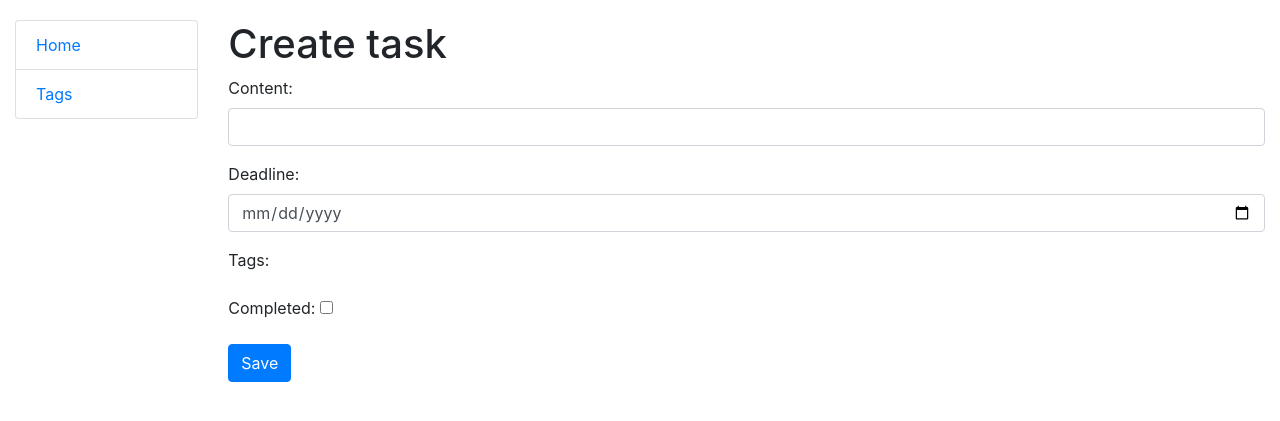
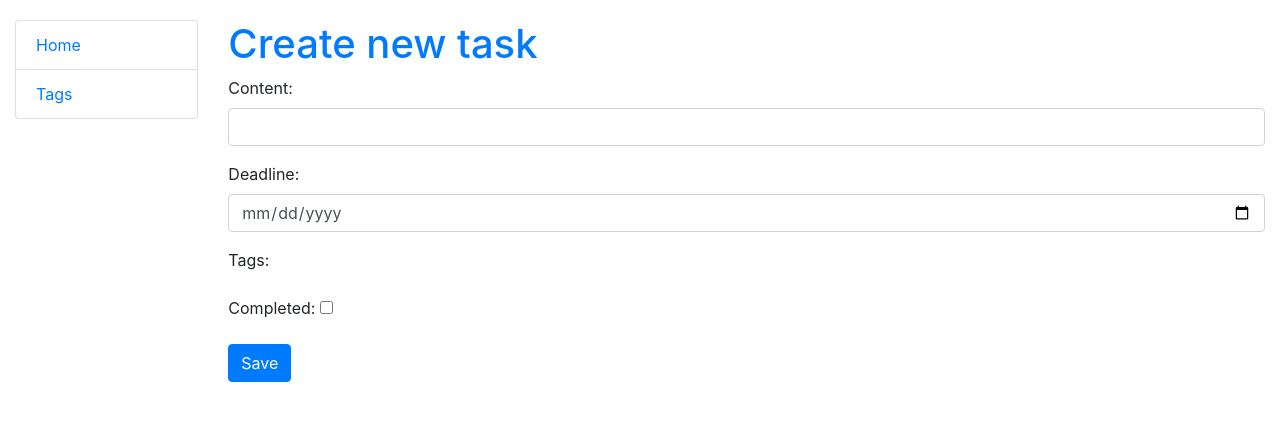
Before and after one commit to yura-hudzovskyi/todo-list, a Django app: page /tasks/create/ in a window 1280 px wide. Shown: the top 421 px of the page. Run offline with Django 4.2, Linux system fonts and the light colour scheme; data that the repository does not hold is empty; some libraries are stand-ins or nearby versions.

Commit message:
small fixes

```diff
--- a/templates/todo/index.html
+++ b/templates/todo/index.html
@@ -10,7 +10,7 @@
       {% for task in task_list %}
         <div class="list-group mb-3">
           <div class="list-group-item d-flex justify-content-between align-items-center">
-            <p><strong>{{ task.content }}</strong> | {% if task.completed %}<span class="alert-success">Done</span> {% else %} <a class="alert-danger">Not Done</a> {% endif %}</p>
+            <p><strong>{{ task.content }}</strong> | {% if task.completed %}<span class="text-success"><strong>Done</strong></span> {% else %} <a class="text-danger"><strong>Not Done</strong></a> {% endif %}</p>
             <div class="btn-group" role="group">
               {% if task.completed %}
                 <a class="btn btn-secondary btn-sm" href="{% url "todo:change-task-status" pk=task.pk %}">Undo</a>
--- a/templates/todo/tag_form.html
+++ b/templates/todo/tag_form.html
@@ -1,7 +1,7 @@
 {% extends "base.html" %}
 
 {% block content %}
-  <h1>{{ object|yesno:"Update, Create" }} task</h1>
+  <h1>{{ object|yesno:"Update, Create" }} tag</h1>
   <form action="" method="post" novalidate>
     {% csrf_token %}
     {{ form.as_p }}
--- a/templates/todo/task_form.html
+++ b/templates/todo/task_form.html
@@ -1,7 +1,7 @@
 {% extends "base.html" %}
 
 {% block content %}
-  <h1>{{ object|yesno:"Update, Create" }} task</h1>
+  <h1 class="text-primary">{{ object|yesno:"Update, Create new" }} task</h1>
   <form action="" method="post">
     {% csrf_token %}
     {{ form.as_p }}
--- a/todo/forms.py
+++ b/todo/forms.py
@@ -11,7 +11,7 @@ class DateInput(forms.DateInput):
 
 class TaskForm(forms.ModelForm):
     tags = forms.ModelMultipleChoiceField(
-        widget=forms.CheckboxSelectMultiple(attrs={"class": "scrollable-checkbox-list"}),
+        widget=forms.CheckboxSelectMultiple(),
         queryset=Tag.objects.all(),
         required=False,
     )
```
